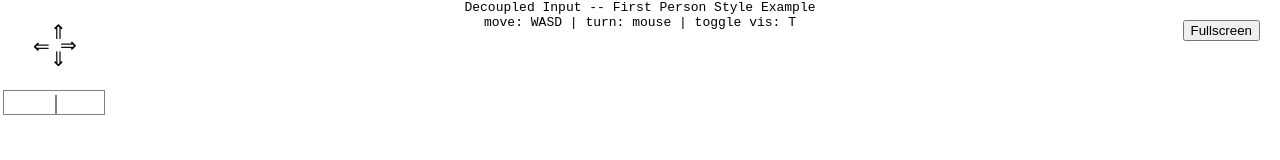
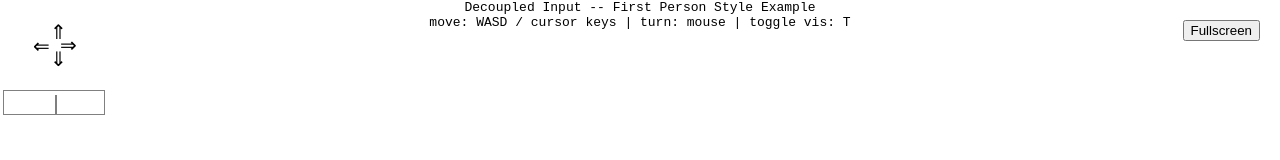
Before and after one commit to jensarps/decoupled-input, a plain HTML site: page example/example-first-person.html in a window 1280 px wide. Shown: the top 160 px of the page. Drawn offline with Linux system fonts and the light colour scheme.

Commit message:
Add cursor key info to fps example

```diff
--- a/example/example-first-person.html
+++ b/example/example-first-person.html
@@ -75,7 +75,7 @@
 <body>
     <div id="info">
         Decoupled Input -- First Person Style Example<br>
-        move: WASD | turn: mouse | toggle vis: T
+        move: WASD / cursor keys | turn: mouse | toggle vis: T
     </div>
     <div id="vis">
         <div id="fwd">⇑</div>
```
